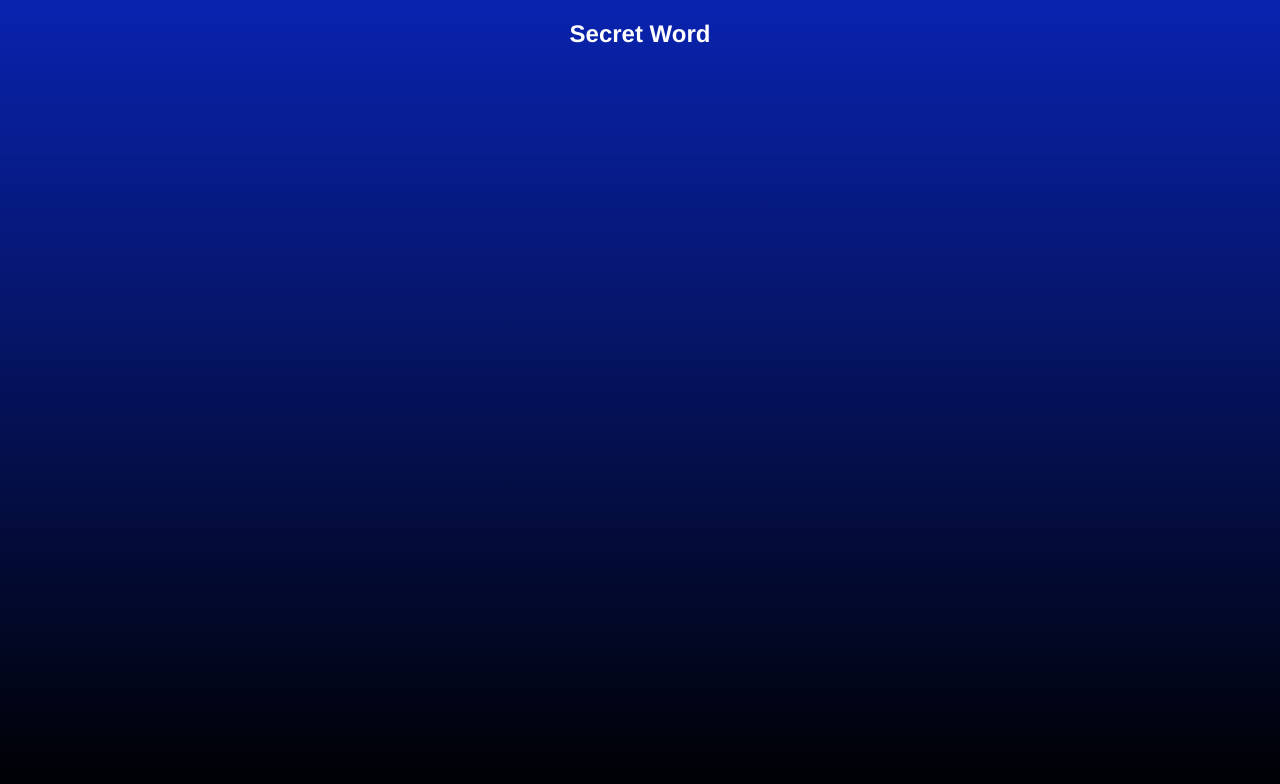
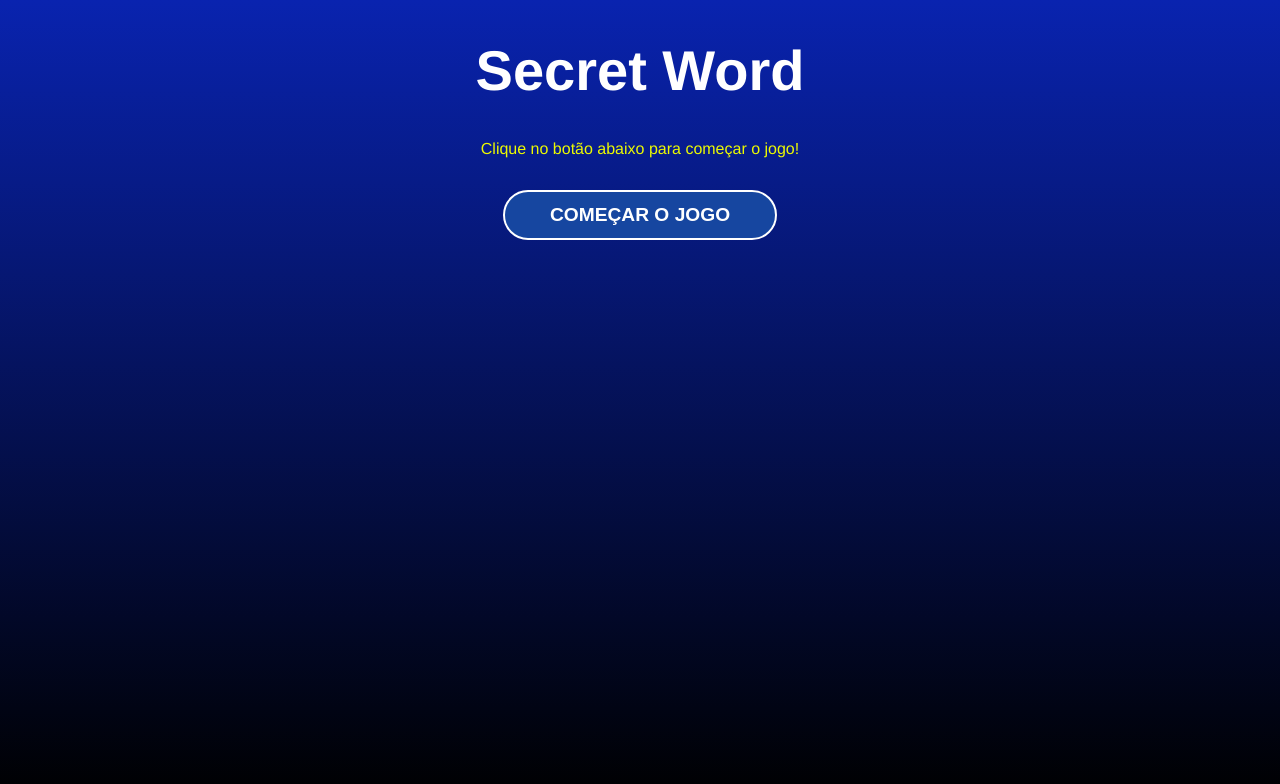
Before and after one commit to DennisGabriel-Dev/react-secret-word, a React (Vite) app: page / in a window 1280 px wide. Shown: the top 784 px of the page. Built offline with nearby package versions, Linux system fonts and the light colour scheme.

Commit message:
create start component and words data

```diff
--- a/src/App.jsx
+++ b/src/App.jsx
@@ -1,9 +1,10 @@
 import './App.css'
+import StartScreen from './components/StartScreen'
 
 function App() {
   return (
     <div className='App'>
-      <h2>Secret Word</h2>
+      <StartScreen />
     </div>
   )
 }
--- /dev/null
+++ b/src/components/StartScreen.css
@@ -0,0 +1,8 @@
+.start h1 {
+  font-size: 3.5em;
+}
+
+.start p {
+  margin-bottom: 2em;
+  color: #ECFA00;
+}
--- /dev/null
+++ b/src/components/StartScreen.jsx
@@ -0,0 +1,13 @@
+import './StartScreen.css'
+
+const StartScreen = () => {
+  return (
+    <div className='start'>
+      <h1>Secret Word</h1>
+      <p>Clique no botão abaixo para começar o jogo!</p>
+      <button>Começar o jogo</button>
+    </div>
+  )
+}
+
+export default StartScreen
--- a/src/index.css
+++ b/src/index.css
@@ -6,6 +6,28 @@
   margin: 0;
   padding: 0;
   font-family: Helvetica;
-  background: linear-gradient(180deg, rgba(9, 35, 175, 1) 0%, rgba(0, 0, 0, 1) 100%);
+  background: linear-gradient(
+    180deg,
+    rgba(9, 35, 175, 1) 0%,
+    rgba(0, 0, 0, 1) 100%
+  );
   color: #fff;
 }
+
+button {
+  background-color: #1646a0;
+  color: #fff;
+  padding: 0 45px;
+  border: 2px solid #fff;
+  border-radius: 25px;
+  height: 50px;
+  text-transform: uppercase;
+  font-weight: bold;
+  font-size: 1.2em;
+  cursor: pointer;
+  transition: .4s;
+}
+
+button:hover {
+  background-color: #0923af;
+}
```
Also changed, not shown: src/data/data.jsx (added, +8 -0 lines).
